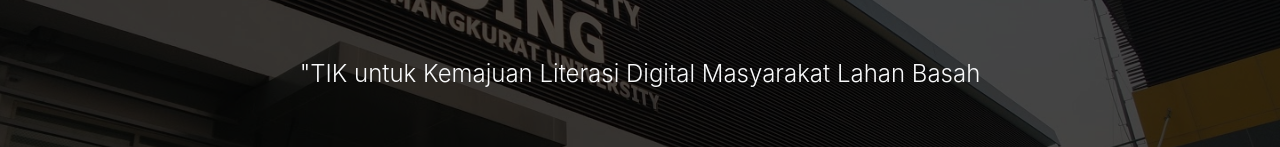
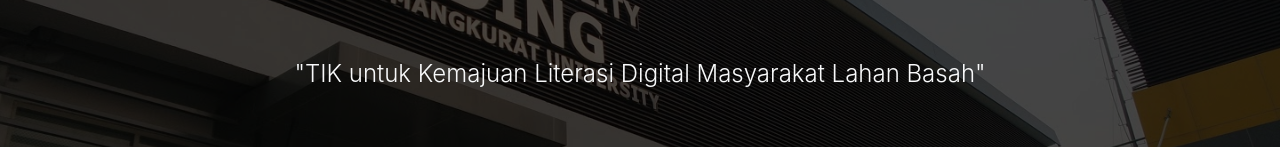
Before and after one commit to ferzytriwarsanaputra/web-lkmpilkom2023, a plain HTML site: page index.html in a window 1280 px wide. Shown: the part 338-485 px from the top of the page. Drawn offline with nearby package versions, Linux system fonts and the light colour scheme.

Commit message:
perbaikan tema

```diff
--- a/index.html
+++ b/index.html
@@ -14,7 +14,7 @@
         <div class="intro-bg d-flex flex-column justify-content-center align-items-center px-5">
             <h4 class="fw-bold">Pilkom untuk Indonesia Melesat Maju</h3>
             <h1 class="fw-bold text-center">Lomba Kreativitas Mahasiswa Pendidikan Komputer 2023</h1>
-            <h3 class="fw-light text-light text-center">"TIK untuk Kemajuan Literasi Digital Masyarakat Lahan Basah</h3>
+            <h3 class="fw-light text-light text-center">"TIK untuk Kemajuan Literasi Digital Masyarakat Lahan Basah"</h3>
             <h5 class="text-light">Daftar Sekarang</h5>
             <div class="link d-flex justify-content-around" style="width:210px ;">
                 <a href="#">Nominator LKM</a>
```
